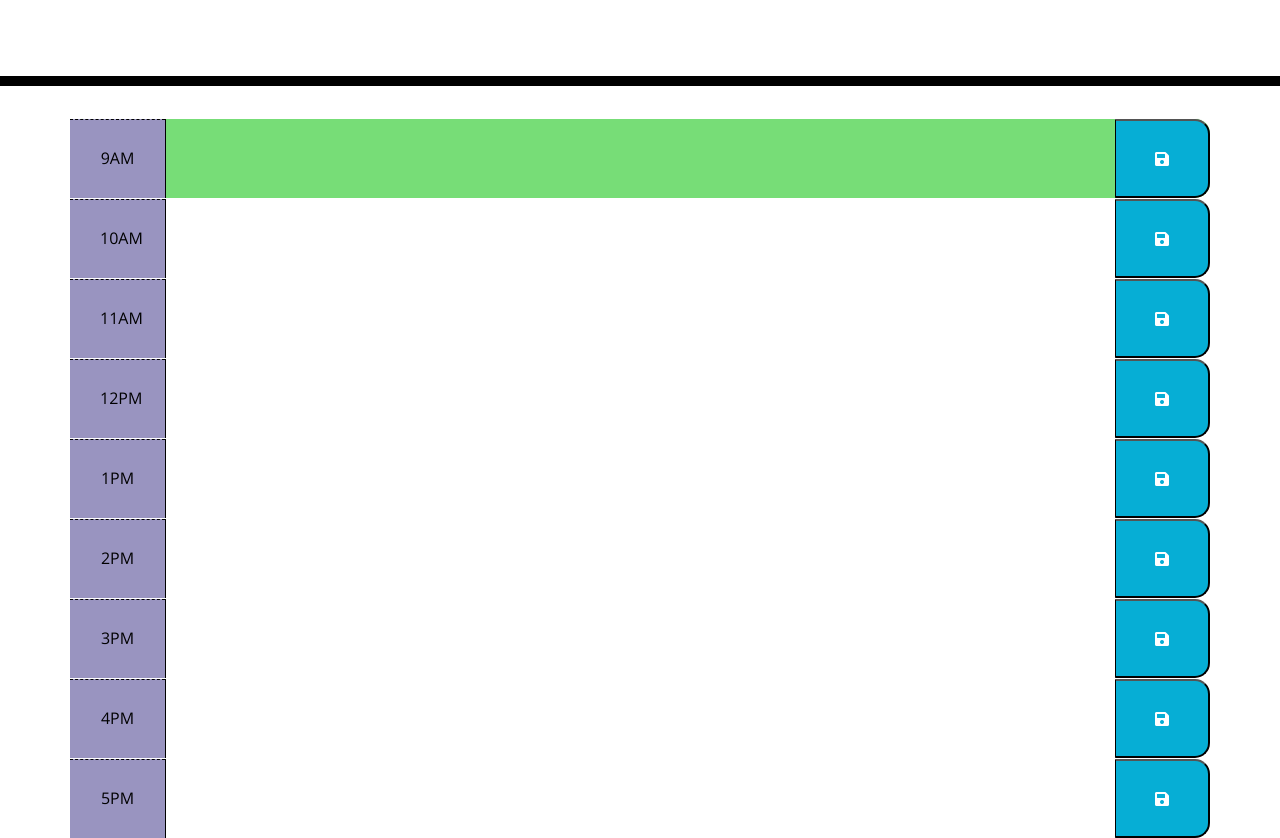
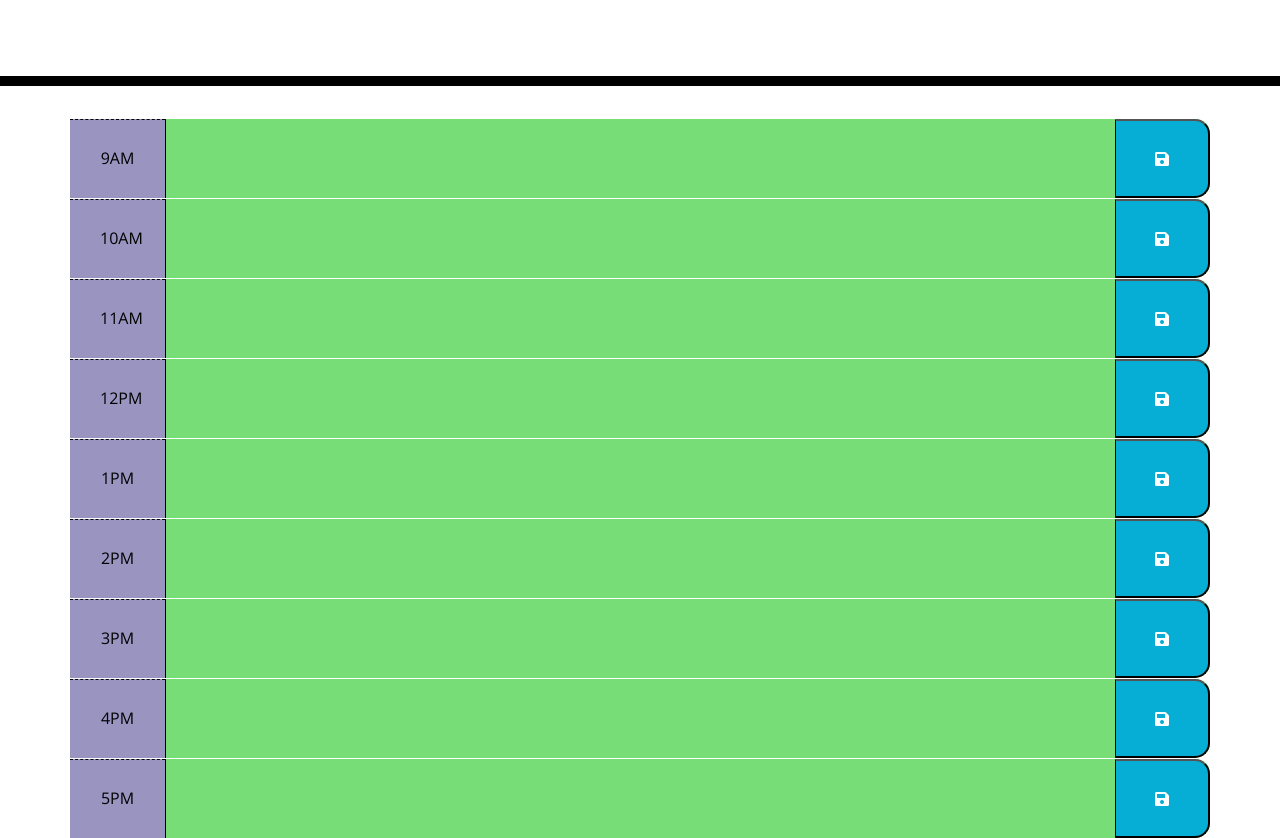
Before and after one commit to GebaraMatthew/Homework-5, a plain HTML site: page index.html in a window 1280 px wide. Shown: the part 182-1020 px from the top of the page. Drawn offline with nearby package versions, Linux system fonts and the light colour scheme.

Commit message:
time slots fully set up

```diff
--- a/index.html
+++ b/index.html
@@ -21,47 +21,47 @@
   </header>
   <div class="container">
     <!-- Timeblocks go here -->
-    <div id="hour9" class="row time-block">
+    <div id="9" class="row time-block">
       <div class="col-md-1 hour">9AM</div>
       <textarea class="description col-md-10"></textarea>
       <button class="saveBtn col-md-1"><i class="fas fa-save"></i></button>
     </div>
-    <div id="hour10" class="row time-block">
+    <div id="10" class="row time-block">
       <div class="col-md-1 hour">10AM</div>
       <textarea class="description col-md-10"></textarea>
       <button class="saveBtn col-md-1"><i class="fas fa-save"></i></button>
     </div>
-    <div id="hour11" class="row time-block">
+    <div id="11" class="row time-block">
       <div class="col-md-1 hour">11AM</div>
       <textarea class="description col-md-10"></textarea>
       <button class="saveBtn col-md-1"><i class="fas fa-save"></i></button>
     </div>
-    <div id="hour12" class="row time-block">
+    <div id="12" class="row time-block">
       <div class="col-md-1 hour">12PM</div>
       <textarea class="description col-md-10"></textarea>
       <button class="saveBtn col-md-1"><i class="fas fa-save"></i></button>
     </div>
-    <div id="hour13" class="row time-block">
+    <div id="13" class="row time-block">
       <div class="col-md-1 hour">1PM</div>
       <textarea class="description col-md-10"></textarea>
       <button class="saveBtn col-md-1"><i class="fas fa-save"></i></button>
     </div>
-    <div id="hour14" class="row time-block">
+    <div id="14" class="row time-block">
       <div class="col-md-1 hour">2PM</div>
       <textarea class="description col-md-10"></textarea>
       <button class="saveBtn col-md-1"><i class="fas fa-save"></i></button>
     </div>
-    <div id="hour15" class="row time-block">
+    <div id="15" class="row time-block">
       <div class="col-md-1 hour">3PM</div>
       <textarea class="description col-md-10"></textarea>
       <button class="saveBtn col-md-1"><i class="fas fa-save"></i></button>
     </div>
-    <div id="hour16" class="row time-block">
+    <div id="16" class="row time-block">
       <div class="col-md-1 hour">4PM</div>
       <textarea class="description col-md-10"></textarea>
       <button class="saveBtn col-md-1"><i class="fas fa-save"></i></button>
     </div>
-    <div id="hour17" class="row time-block">
+    <div id="17" class="row time-block">
       <div class="col-md-1 hour">5PM</div>
       <textarea class="description col-md-10"></textarea>
       <button class="saveBtn col-md-1"><i class="fas fa-save"></i></button>
--- a/script.js
+++ b/script.js
@@ -1,44 +1,42 @@
 var date = moment().format("MMMM, Do, YYYY")
-var currentTime = parseInt(moment().format('hh'));
-const nineAm = moment().startOf('hour').fromNow();
-const timeSlot = moment("9:00:00", "hh:mm:ss")
-const colorHours = {'1': 'past', '2': 'present', '3': "future"}
-var timeBox = document.getElementById('hour9')
+var currentTime = moment().format('H'); //capital H makes it 24 hour clock
+const nineAm = moment().startOf('hour').fromNow(); //test date for debugging
+const timeSlot = moment("9:00:00", "hh:mm:ss") //test slot for debugging
+const colorHours = {'1': 'past', '2': 'present', '3': "future"} //this is used later to put each section into past present or future
+var timeBox = $('.time-block') //grabs each segment
 var chime = 0
 console.log(currentTime)
 console.log(nineAm)
 console.log(date)
 console.log(timeSlot)
+console.log(timeBox)
 
 function hourFinder(){
-for (let hourSet = 9; hourSet < 18; hourSet++) { //loop that finds if a time slot is before, during, or after the current hour
-    var element = parseInt(hourSet);
+for (let hourSet = 0; hourSet < timeBox.length; hourSet++) { //loop that finds if a time slot is before, during, or after the current hour
+    var element = parseInt(timeBox[hourSet].id);
     console.log(element, currentTime);
-    if (element < currentTime){
+    if (element < currentTime){ // these three statements check the time relative to current time, and assign the colors required
         chime = colorHours[1];
         console.log(chime)
-        return chime;
+
     }
     else if (element === currentTime){
         chime = colorHours[2];
         console.log(chime)
-        return chime;
     }
     else {
         chime = colorHours[3];
         console.log(chime)
-        return chime;
+    };
+    if (chime === 'past'){ //appends the colored class to the slot
+        timeBox[hourSet].classList.add("past")
     }
-
+    else if (chime === 'present'){
+        timeBox[hourSet].classList.add("present")
+    }
+    else {
+        timeBox[hourSet].classList.add("future")
+    }
 }
 }
-hourFinder()
-if (chime === 'past'){ //appends the class to the slot
-    timeBox.classList.add("past")
-}
-else if (chime === 'present'){
-    timeBox.classList.add("present")
-}
-else {
-    timeBox.classList.add("future")
-}
+hourFinder() //runs the actual function
```
